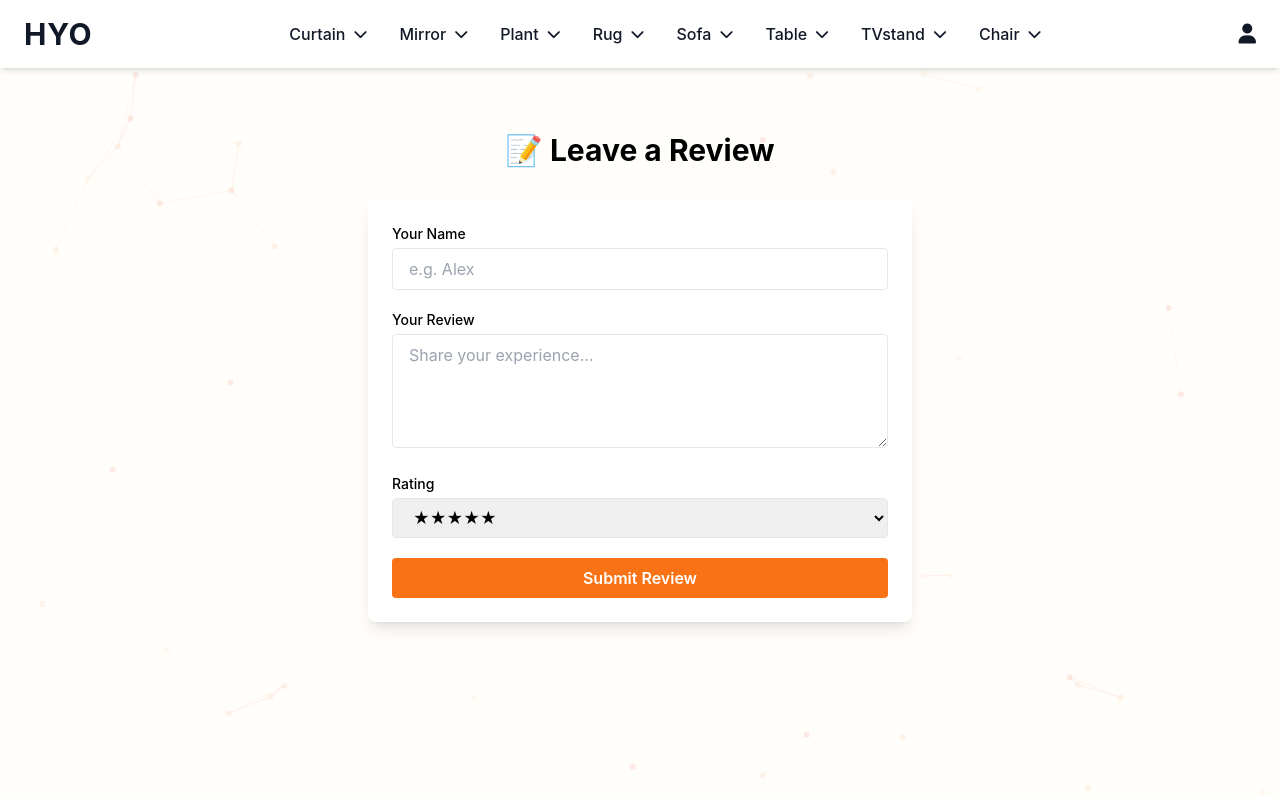
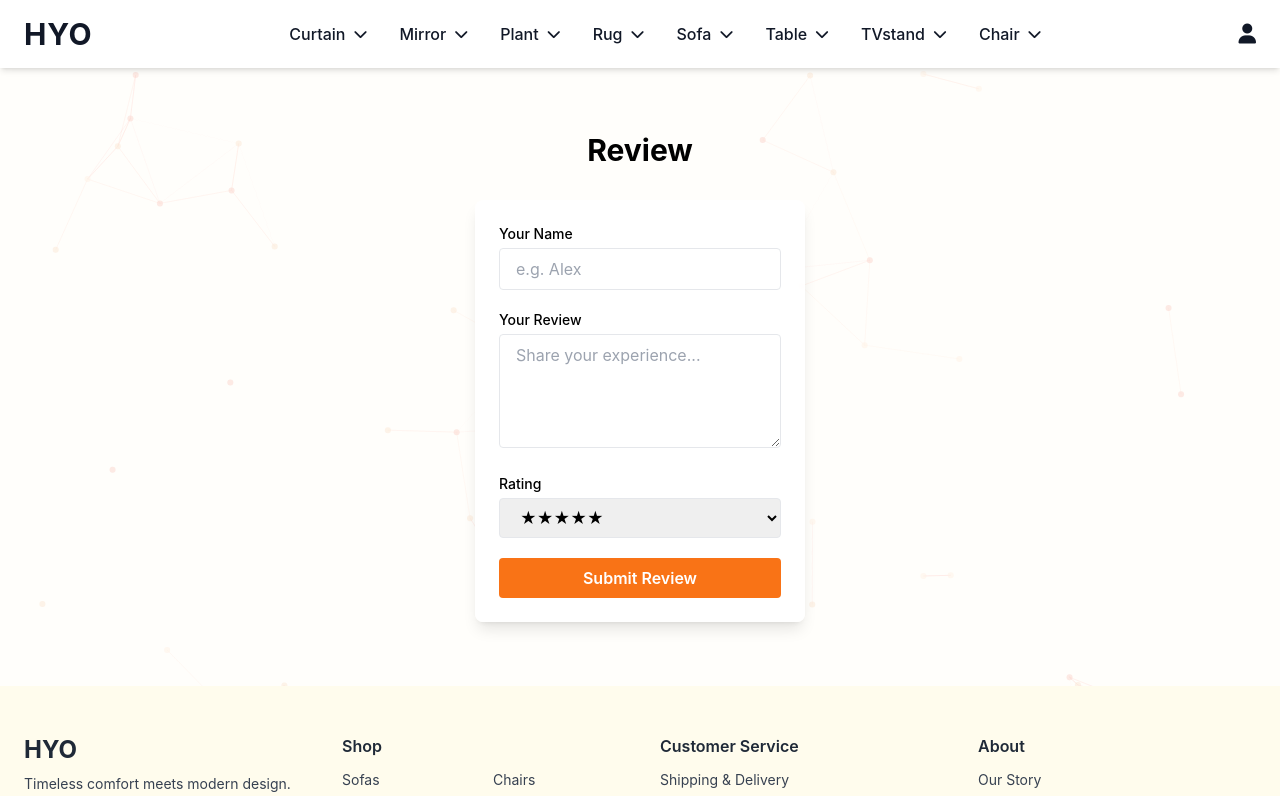
Before and after one commit to honokanishimura/typescript1, a React (Create React App) app: page /review in a window 1280 px wide. Shown: the top 796 px of the page. Built offline with nearby package versions, Linux system fonts and the light colour scheme.

Commit message:
fix: Cloudflare function routing

```diff
--- a/src/pages/ReviewPage.tsx
+++ b/src/pages/ReviewPage.tsx
@@ -21,14 +21,15 @@ const ReviewPage = () => {
   return (
     <>
       {/* 背景アニメーション */}
-      <ParticlesBackground />
+      <ParticlesBackground className="absolute inset-0 -z-10" />
 
-      {/* ヘッダー */}
+      {/* 全体を包む：z-indexと高さをここで管理 */}
+      <div className="relative z-10 min-h-screen flex flex-col">
+
         <Header />
 
-      {/* メインフォーム */}
-      <main className="max-w-xl mx-auto px-4 py-16 relative z-10">
-        <h1 className="text-3xl font-bold mb-8 text-center">📝 Leave a Review</h1>
+        <main className="flex-grow max-w-xl mx-auto px-4 py-16">
+          <h1 className="text-3xl font-bold mb-8 text-center">Review</h1>
 
           {submitted && (
             <p className="text-green-600 text-center font-semibold mb-6 animate-fadeIn">
@@ -88,8 +89,8 @@ const ReviewPage = () => {
           </form>
         </main>
 
-      {/* フッター */}
         <Footer />
+      </div>
     </>
   );
 };
```
Lines whose indentation alone changed are shown as unchanged.
